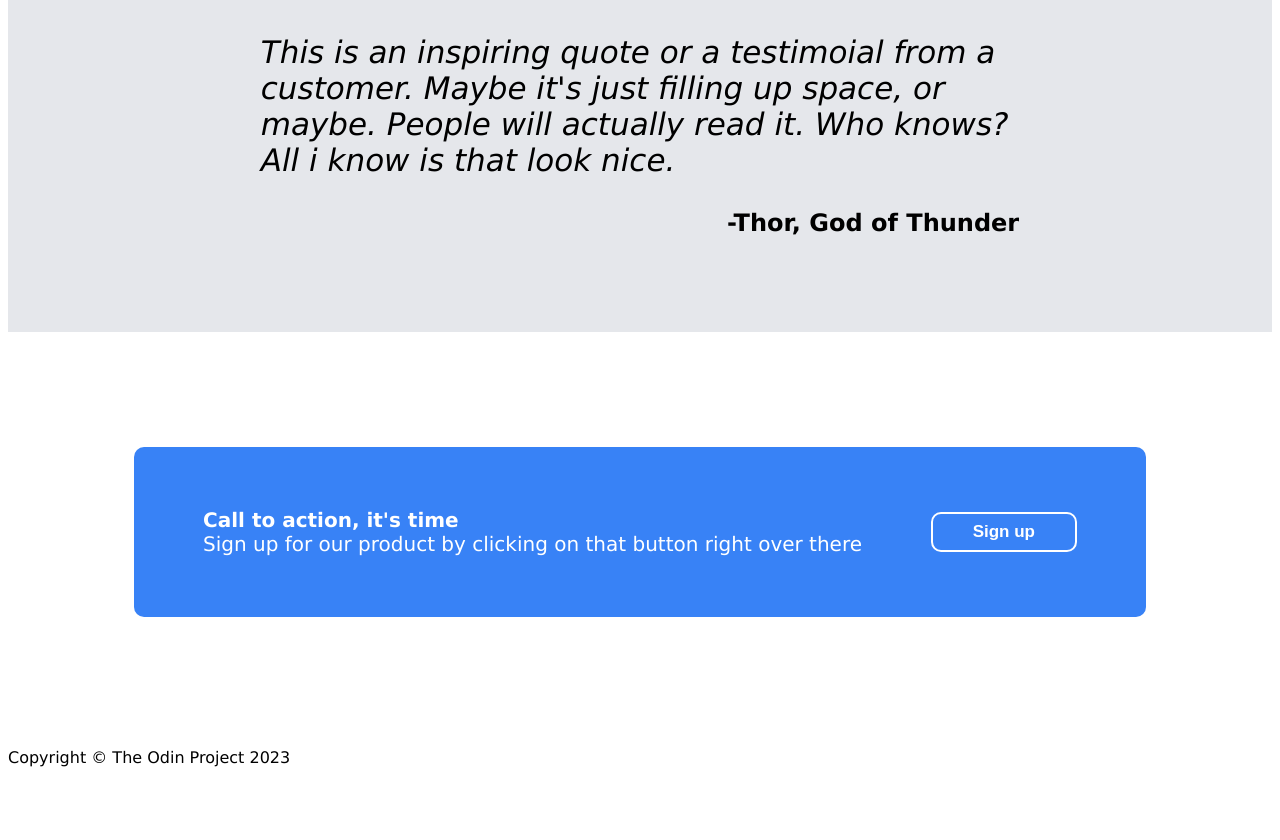
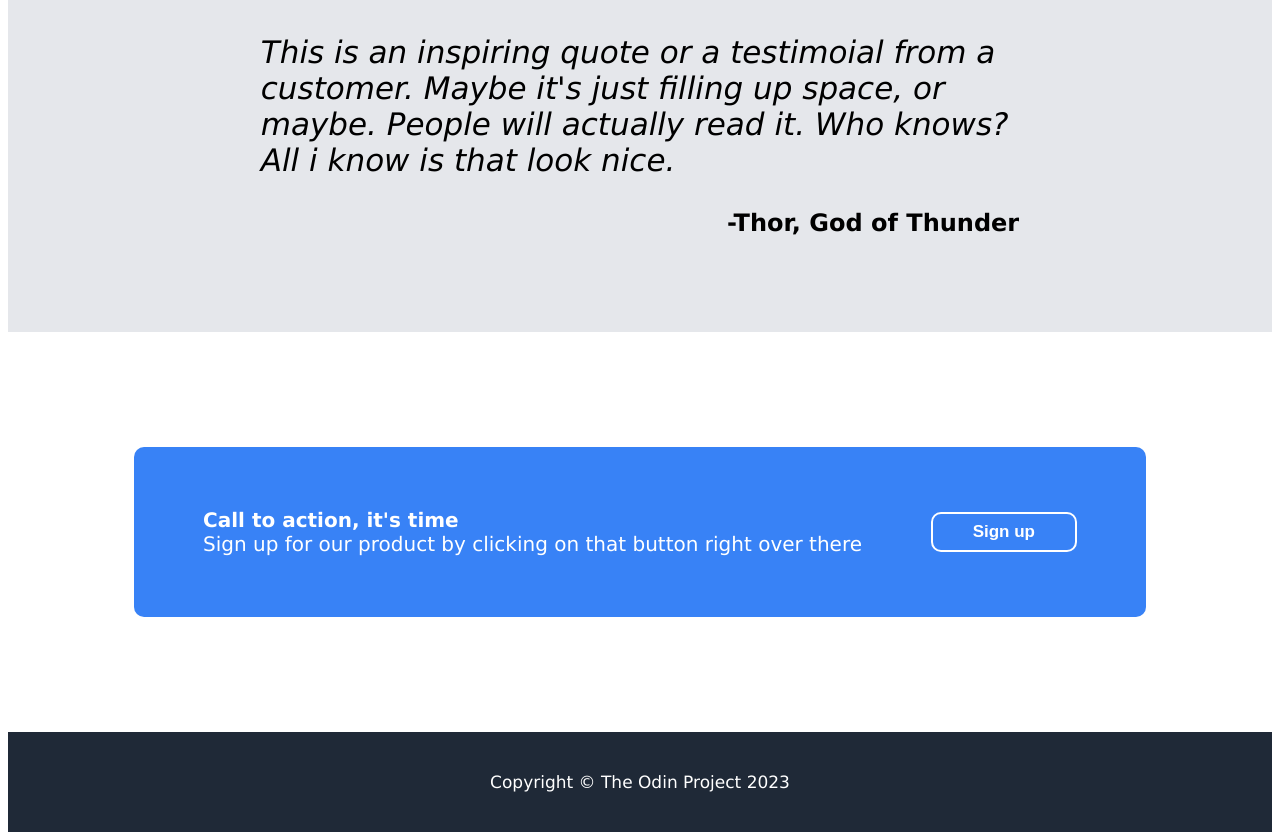
Before and after one commit to odilson-dev/landing-page, a plain HTML site: page index.html in a window 1280 px wide. Shown: the part 1274-2114 px from the top of the page. Before the commit the page ends 2057 px from the top, so only its background shows below. Drawn offline with Linux system fonts and the light colour scheme.

Commit message:
Footer design completed!

```diff
--- a/css/style.css
+++ b/css/style.css
@@ -157,3 +157,14 @@ ul{
 .bold{
     font-weight: bold;
 }
+
+/* FOOTER */
+footer{
+    height: 100PX;
+    background-color: #1f2937;
+    display: flex;
+    justify-content: center;
+    align-items: center;
+    color: white;
+    font-size: 17px;
+}
```
